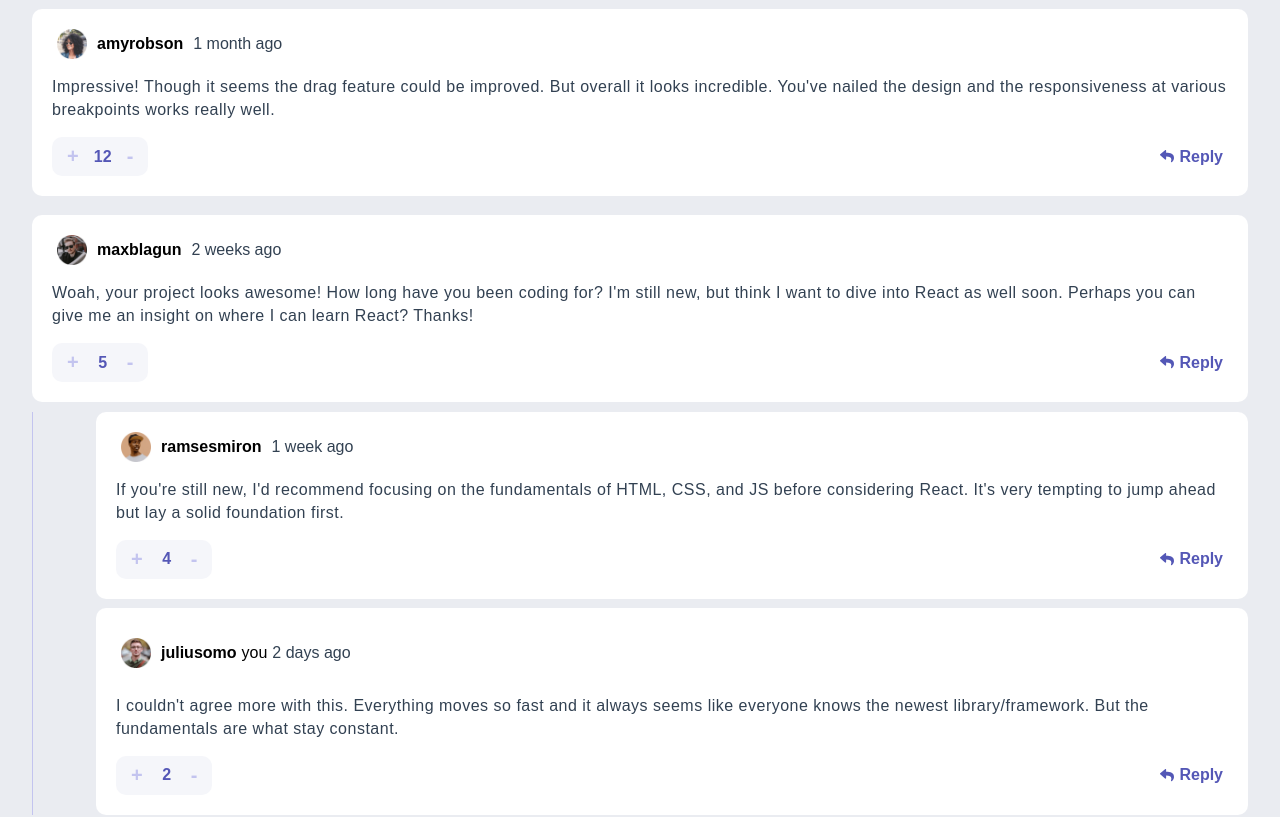
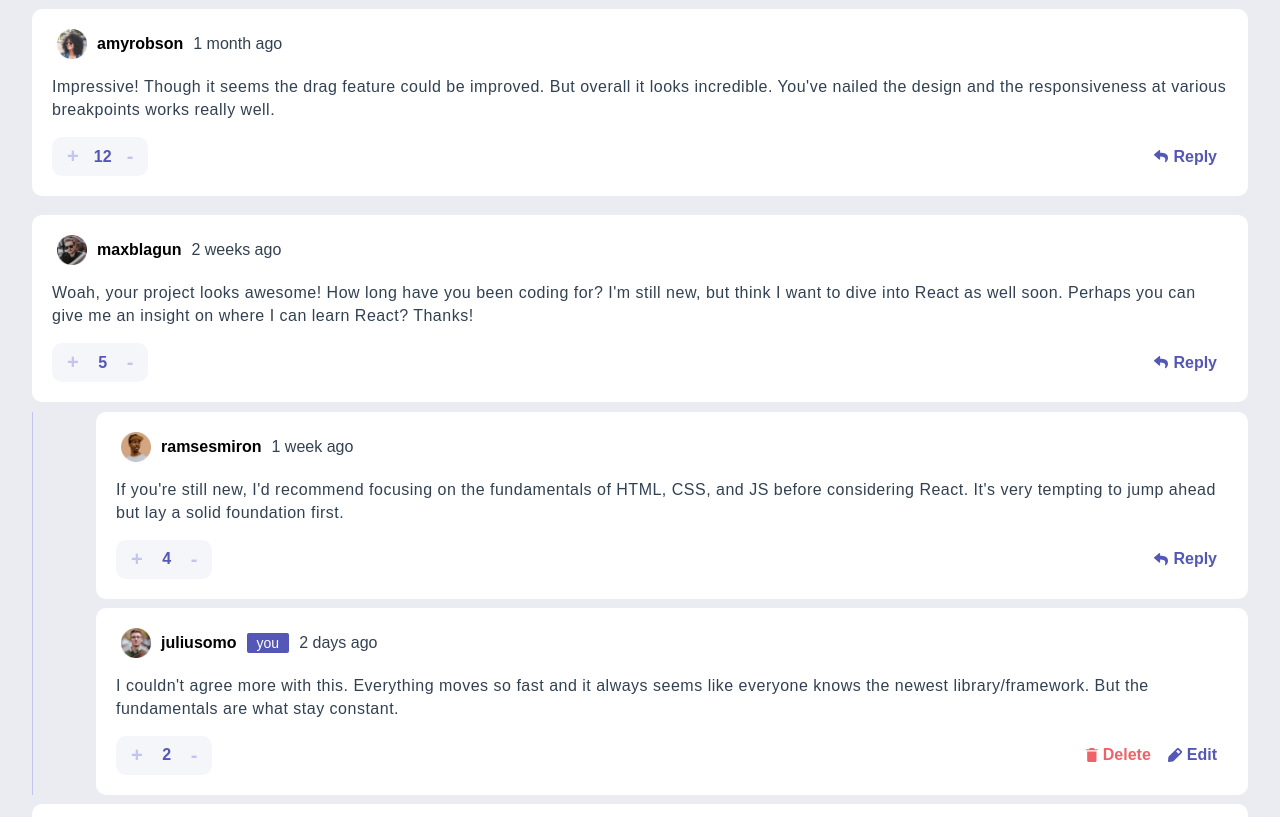
Before and after one commit to Lukass9/interactive-comments-section, a React (Create React App) app: page / in a window 1280 px wide. Shown: the top 817 px of the page. Built offline with nearby package versions, Linux system fonts and the light colour scheme.

Commit message:
add style for comments current user

```diff
--- /dev/null
+++ b/src/components/atoms/Button/Button.tsx
@@ -0,0 +1,35 @@
+import React from "react";
+import styled from "styled-components"
+
+const WrapButton = styled.button`
+    display: flex;
+    align-items: center;
+    background-color: #fff;
+    border-radius: 10px;
+    font-weight: bolder;
+    border: none;
+    font-size: 16px;
+    cursor: pointer;
+`
+
+const ButtonText = styled.div`
+    color: ${(props: {isDelete: boolean})=>props.isDelete? "#ED6368" : "#5457b6"};
+    padding: 5px;
+    font-weight: 700;
+`
+interface Button{
+    text: string,
+    img: string,
+    isDelete?: boolean
+}
+
+const Button: React.FC<Button> = ({text,img, isDelete}) =>{
+    return (
+        <WrapButton>
+            <img src={img} alt={text}/>
+            <ButtonText isDelete={isDelete}>{text}</ButtonText>
+        </WrapButton>
+    )
+}
+
+export default Button
--- a/src/components/organisms/comment/comment.style.ts
+++ b/src/components/organisms/comment/comment.style.ts
@@ -47,12 +47,10 @@ export const Content = styled.p`
 export const ScoreWrapp = styled.div`
     display: flex;
     align-items: center;
-    background-color: ${(props: { bg: string; }) => props.bg};
+    background-color: #f5f6fa;
     border-radius: 10px;
 `
-export const WrapButton = styled(ScoreWrapp)`
-    cursor: pointer;
-`
+
 export const EditScore = styled.p`
     padding: 0 15px;
     font-size: 20px;
@@ -71,8 +69,11 @@ export const Score = styled.div`
     font-weight: 700;
     min-width: 18px;
 `
-export const Reply = styled.div`
-    color: #5457b6;
-    padding: 5px;
-    font-weight: 700;
+export const User = styled.p`
+    padding: 2px 10px;
+    background-color: #5457b6;
+    color: white;
+    border-radius: 2px;
+    font-size: 14px;
+    margin: 0 5px;
 `
--- a/src/components/organisms/comment/comment.tsx
+++ b/src/components/organisms/comment/comment.tsx
@@ -1,6 +1,7 @@
 import React, { BaseSyntheticEvent } from "react";
 import { Comments } from "../../../asserts/interfaces/interfaces";
-import { Avatar, Content, CreatedAt, EditScore, Reply, Score, ScoreWrapp, UserName, WrapButton, Wrapp, WrapRow, WrapRowButton } from "./comment.style";
+import Button from "../../atoms/Button/Button";
+import { Avatar, Content, CreatedAt, EditScore,  Score, ScoreWrapp, User, UserName,  Wrapp, WrapRow, WrapRowButton } from "./comment.style";
 
 const Comment: React.FC <Comments> = ({username,content,createdAt,score,userImage, isReply, isCurrentlyUser , handleChangeScore, id, key}) =>{
     return (
@@ -8,22 +9,28 @@ const Comment: React.FC <Comments> = ({username,content,createdAt,score,userImag
             <WrapRow>
                 <Avatar src={userImage} alt="avatar" />
                 <UserName> {username} </UserName>
-                {isCurrentlyUser? <p>you</p> : null}
+                {isCurrentlyUser? <User>you</User> : null}
                 <CreatedAt> {createdAt} </CreatedAt>
             </WrapRow>
             <Content>
                 {content}
             </Content>
             <WrapRowButton>
-                <ScoreWrapp bg={"#f5f6fa"}>
+                <ScoreWrapp>
                     <EditScore onClick={(event: BaseSyntheticEvent)=> handleChangeScore(event ,id)}> + </EditScore>
                     <Score> {score} </Score>
                     <EditScore onClick={(event: BaseSyntheticEvent)=> handleChangeScore(event ,id)}> - </EditScore>
                 </ScoreWrapp>
-                <WrapButton bg={"#fff"}>
-                    <img src="\images\icon-reply.svg" alt="reply"/>
-                    <Reply>Reply</Reply>
-                </WrapButton>
+
+                {isCurrentlyUser?
+                <WrapRowButton>
+                    <Button text="Delete" isDelete img="\images\icon-delete.svg"/>
+                    <Button text="Edit" img="\images\icon-edit.svg"/>
+                </WrapRowButton>
+                :
+                    <Button text="Reply" img="\images\icon-reply.svg"/>
+                }
+
             </WrapRowButton>
         </Wrapp>
     )
```
